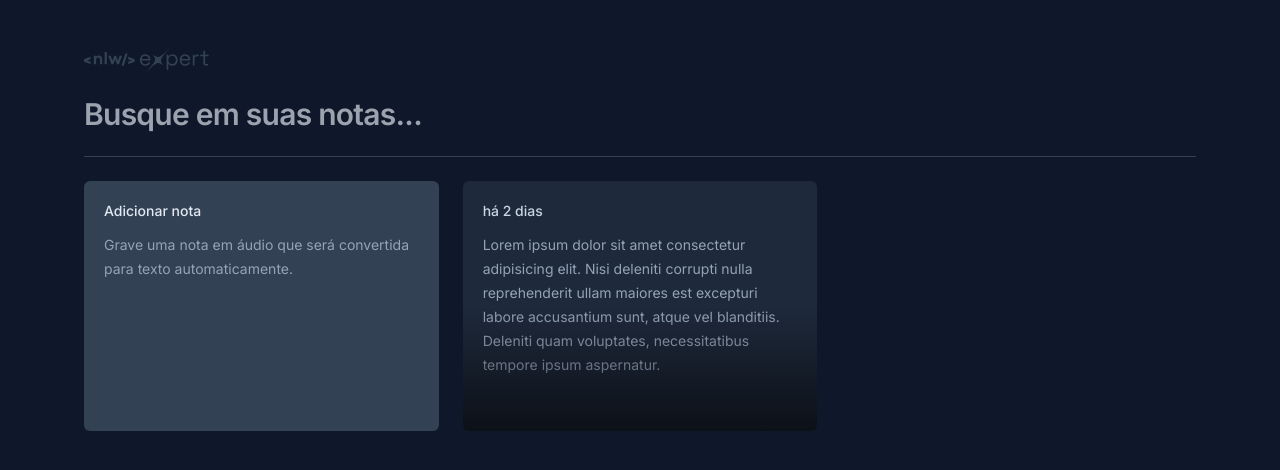
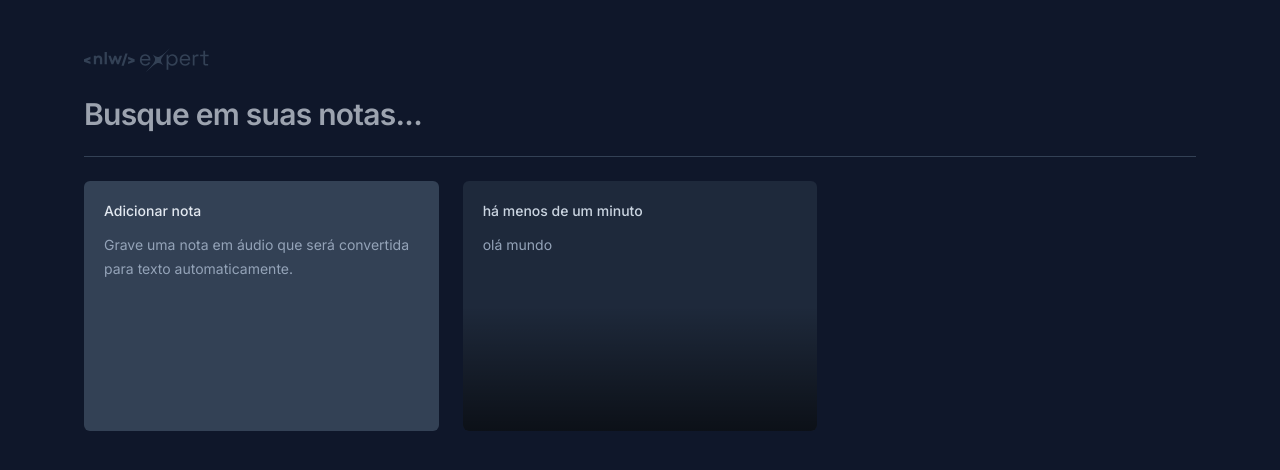
Before and after one commit to vandodev/nlw-expert-react, a React (Vite) app: page / in a window 1280 px wide. Shown: the top 470 px of the page. Built offline with nearby package versions, Linux system fonts and the light colour scheme.

Commit message:
:notebook: :bookmark_tabs: :clipboard: Formatando datas com date-fns

```diff
--- a/package.json
+++ b/package.json
@@ -10,6 +10,7 @@
   },
   "dependencies": {
     "@radix-ui/react-dialog": "^1.0.5",
+    "date-fns": "^3.6.0",
     "lucide-react": "^0.363.0",
     "react": "^18.2.0",
     "react-dom": "^18.2.0"
--- a/src/components/note-card.tsx
+++ b/src/components/note-card.tsx
@@ -1,5 +1,7 @@
 import * as Dialog from "@radix-ui/react-dialog";
 import { X } from "lucide-react";
+import { formatDistanceToNow } from "date-fns";
+import { ptBR } from "date-fns/locale";
 
 interface NoteCardProps {
     note: {
@@ -14,12 +16,14 @@ export function NoteCard({note}:NoteCardProps){
             <Dialog.Trigger className="rounded-md flex flex-col gap-3 text-left relative overflow-hidden bg-slate-800 p-5 hover:ring-2 hover:ring-slate-600 focus-visible:ring-2 focus-visible:ring-lime-400 outline-none">
 
                 <span className="text-sm font-medium text-slate-300">
-                    {/* há {props.note.date.toISOString()} dias */}
-                    há 2 dias
+                    {formatDistanceToNow(note.date, {
+                        locale: ptBR,
+                        addSuffix: true,
+                    })}
                 </span>
 
                 <p className="text-sm leading-6 text-slate-400">
-                    Lorem ipsum dolor sit amet consectetur adipisicing elit. Nisi deleniti corrupti nulla reprehenderit ullam maiores est excepturi labore accusantium sunt, atque vel blanditiis. Deleniti quam voluptates, necessitatibus tempore ipsum aspernatur.
+                    {note.content}
                 </p>
 
                 <div className="absolute bottom-0 left-0 right-0 h-1/2 bg-gradient-to-t from-black/60 to-black/0 pointer-events-none"></div>
@@ -34,10 +38,13 @@ export function NoteCard({note}:NoteCardProps){
 
                     <div className="flex flex-1 flex-col gap-3 p-5">
                         <span className="text-sm font-medium text-slate-300">
-                            Há 2 dias
+                            {formatDistanceToNow(note.date, {
+                                locale: ptBR,
+                                addSuffix: true,
+                            })}
                         </span>
                         <p className="text-sm leading-6 text-slate-400">
-                            Lorem ipsum dolor sit, amet consectetur adipisicing elit. Aperiam, modi deleniti molestias veritatis doloribus debitis eius laudantium eaque sit, tenetur porro praesentium, esse quae? Hic nemo temporibus harum accusamus cupiditate?
+                            {note.content}
                         </p>
                     </div>
                 </Dialog.Content>
```
Also changed, not shown: 1 other file (tests, documents, lock files or other folders).
